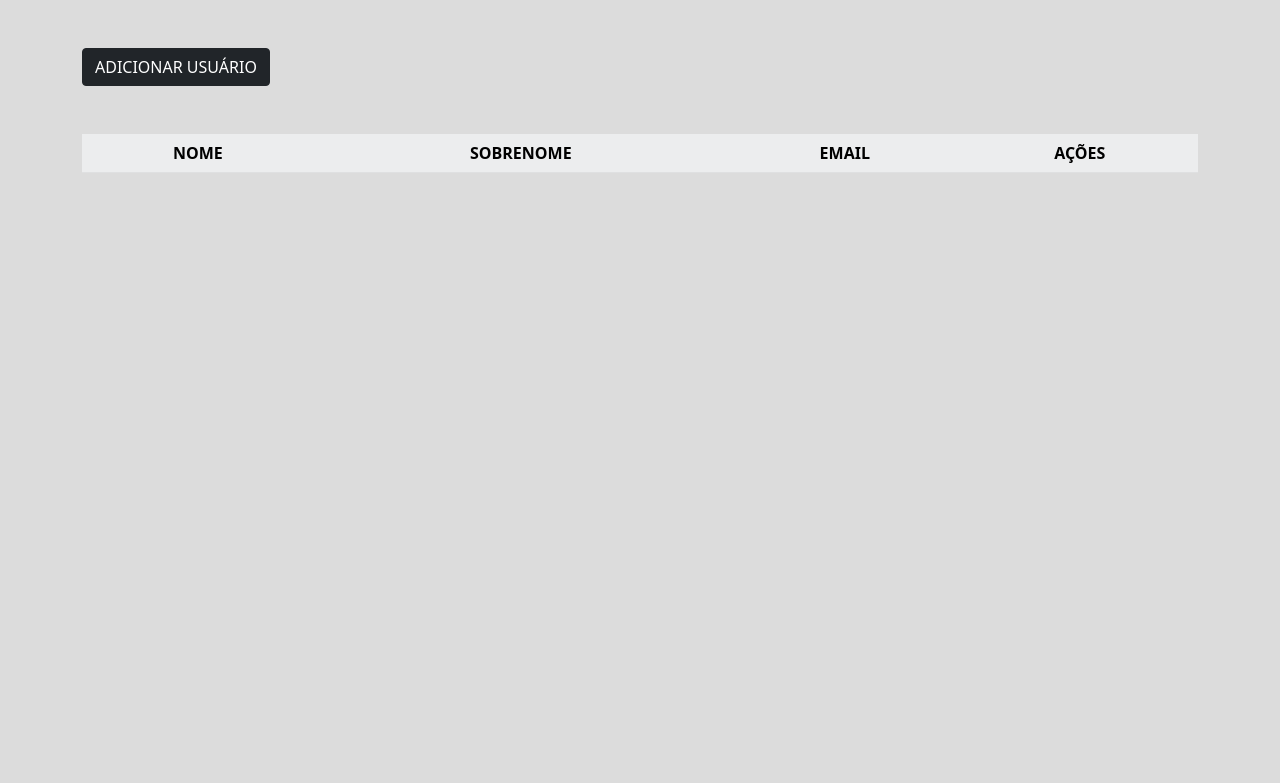
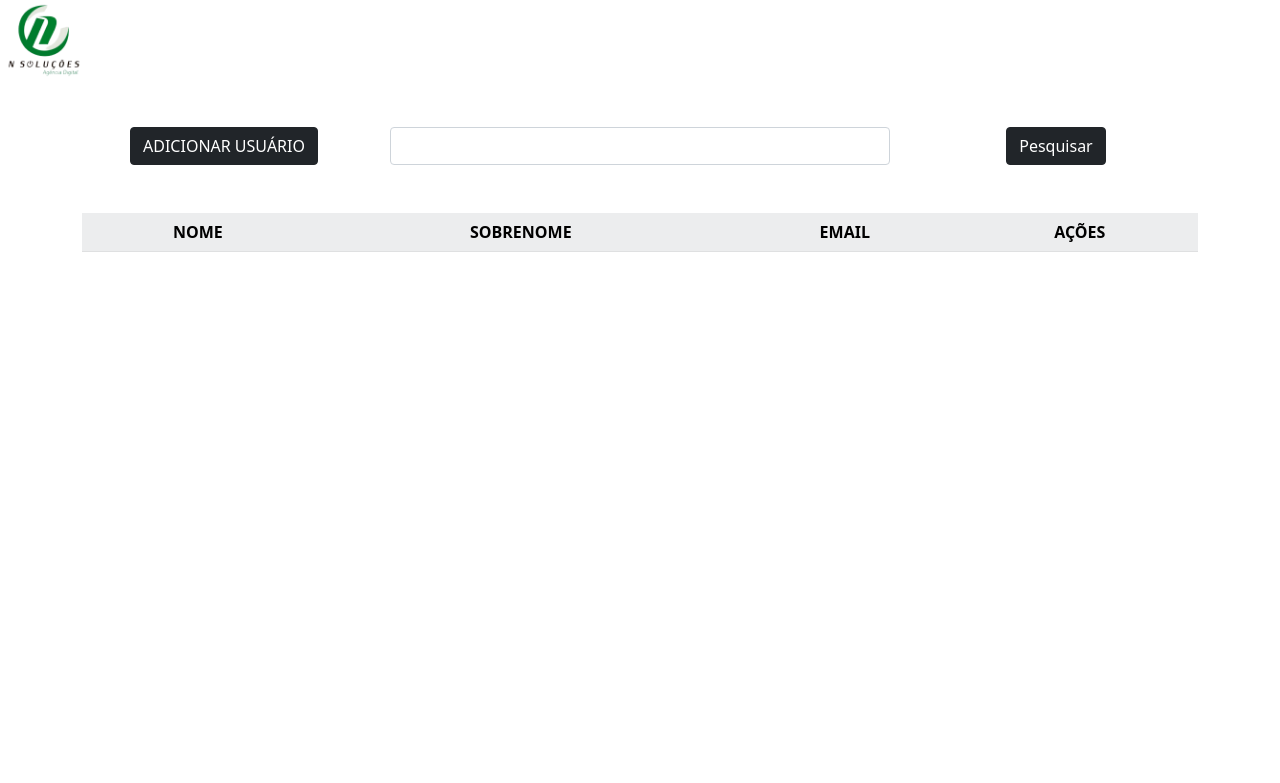
Before and after one commit to Any97Cris/CRUD_PHP, a PHP site: page / in a window 1280 px wide. Shown: the top 783 px of the page. Run offline with PHP 8.4, Linux system fonts and the light colour scheme; data that the repository does not hold is empty.

Commit message:
add pesquisa, btn e icone eye

```diff
--- a/index.php
+++ b/index.php
@@ -16,12 +16,29 @@ $lista = $usuarioDAO->findAll();
     <meta charset="utf-8">
     <link href="https://cdn.jsdelivr.net/npm/bootstrap@5.1.3/dist/css/bootstrap.min.css" rel="stylesheet" integrity="sha384-1BmE4kWBq78iYhFldvKuhfTAU6auU8tT94WrHftjDbrCEXSU1oBoqyl2QvZ6jIW3" crossorigin="anonymous">
     <title>Usuarios</title>
+    <link rel="stylesheet" href="src/style.css">
 </head>
 
-<body style="background-color: #DCDCDC;">
+<body>
+
+<header>
+    <img src="img/logo_n_solucoes.png" alt="logo" style="width:90px">
+</header>
 
     <div class="container">
-        <a href="adicionar.php" class="btn btn-dark mt-5 mb-5">ADICIONAR USUÁRIO</a>
+        <div class="row mt-5 mb-5 text-center">
+            <div class="col">
+            <a href="adicionar.php" class="btn btn-dark">ADICIONAR USUÁRIO</a>
+            </div>
+            <div class="col">
+            <input type="text" class="form-control" style="width:500px;">
+            </div>
+            <div class="col">
+                <input type="submit" class="btn btn-dark" value="Pesquisar">
+            </div>
+
+        </div>
+
         <table class="table table-light table-striped text-center">
             <tr>
                 <th>NOME</th>
@@ -35,6 +52,9 @@ $lista = $usuarioDAO->findAll();
                     <th><?= $usuario->getSobrenome(); ?></th>
                     <th><?= $usuario->getEmail(); ?></th>
                     <th>
+                        <a href="#">
+                            <img src="img/eye.png" alt="visualizar_img" style="margin-right: 5px;">
+                        </a>
                         <a href="editar.php?id=<?= $usuario->getId(); ?>" style="margin-right: 5px;">
                             <img src="img/edi.png" alt="editar_img">
                         </a>
```
